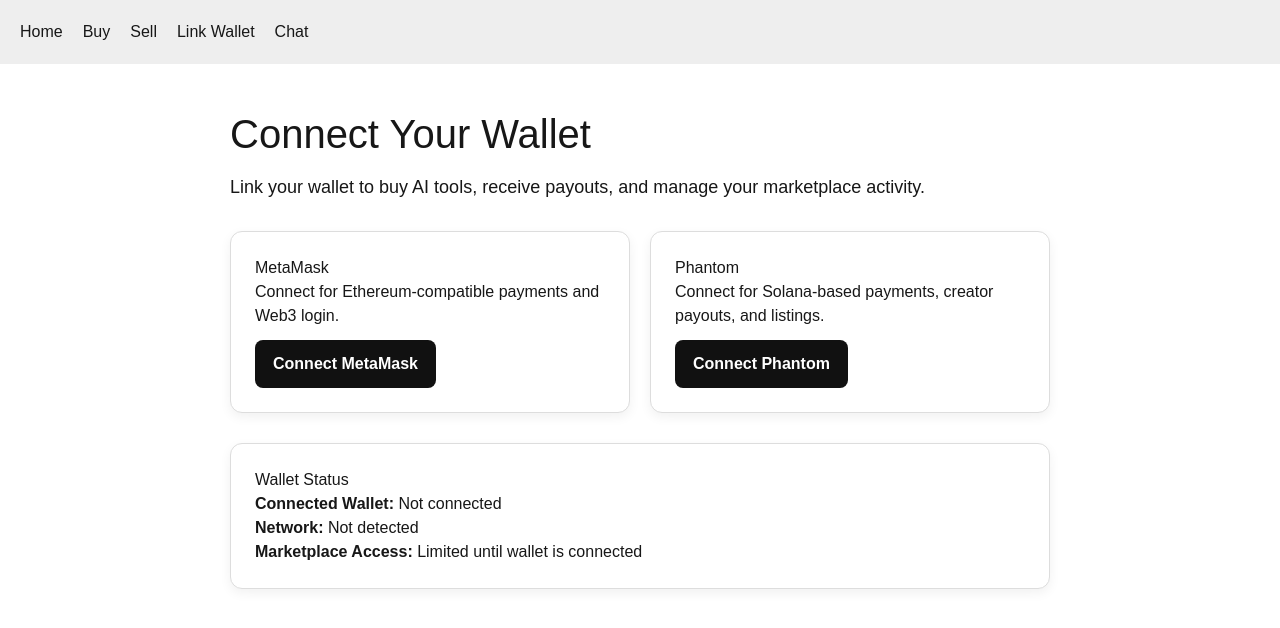
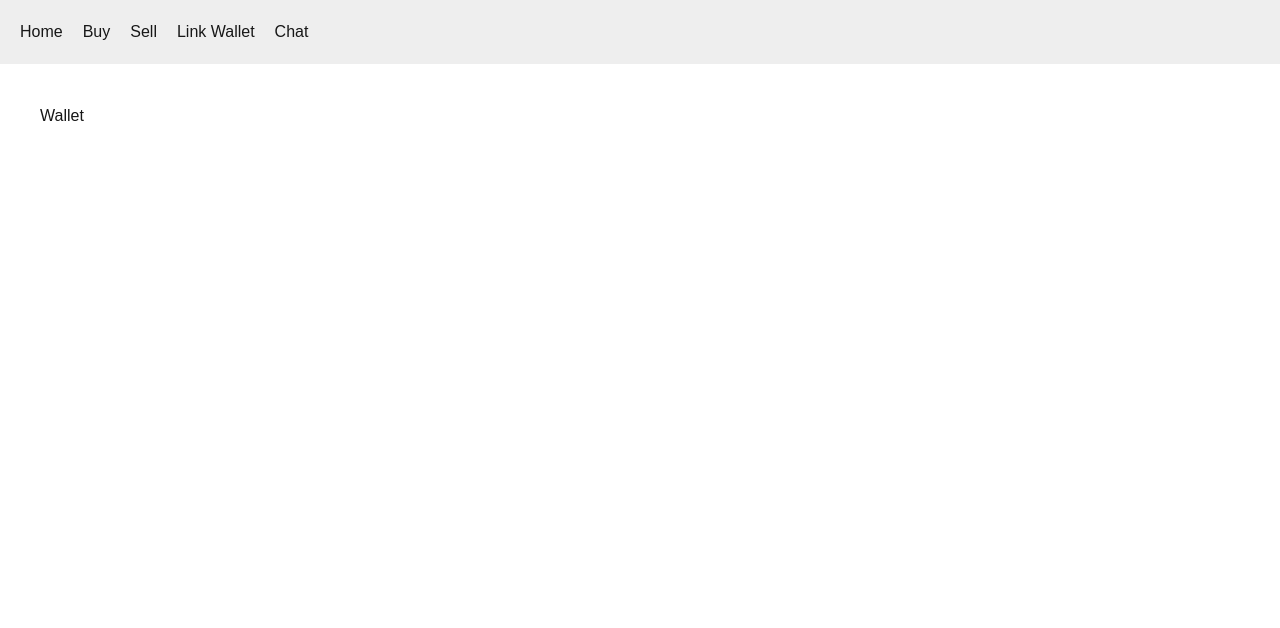
Before and after one commit to Gr33nstonecorp/shuka, a Next.js app: page /wallet in a window 1280 px wide. Shown: the top 628 px of the page. Built offline with nearby package versions, Linux system fonts and the light colour scheme.

Commit message:
Simplify WalletPage layout and header

```diff
--- a/app/wallet/page.tsx
+++ b/app/wallet/page.tsx
@@ -1,88 +1,7 @@
 export default function WalletPage() {
   return (
-    <main style={{ padding: "40px", maxWidth: "900px", margin: "0 auto" }}>
-      <h1 style={{ fontSize: "40px", marginBottom: "10px" }}>Connect Your Wallet</h1>
-      <p style={{ fontSize: "18px", marginBottom: "30px" }}>
-        Link your wallet to buy AI tools, receive payouts, and manage your marketplace activity.
-      </p>
-
-      <div
-        style={{
-          display: "grid",
-          gridTemplateColumns: "repeat(auto-fit, minmax(260px, 1fr))",
-          gap: "20px",
-          marginBottom: "30px",
-        }}
-      >
-        <div
-          style={{
-            border: "1px solid #ddd",
-            borderRadius: "12px",
-            padding: "24px",
-            background: "white",
-            boxShadow: "0 4px 12px rgba(0,0,0,0.06)",
-          }}
-        >
-          <h2 style={{ marginTop: 0 }}>MetaMask</h2>
-          <p>Connect for Ethereum-compatible payments and Web3 login.</p>
-          <button
-            style={{
-              marginTop: "12px",
-              padding: "12px 18px",
-              background: "#111",
-              color: "white",
-              border: "none",
-              borderRadius: "8px",
-              cursor: "pointer",
-              fontWeight: "bold",
-            }}
-          >
-            Connect MetaMask
-          </button>
-        </div>
-
-        <div
-          style={{
-            border: "1px solid #ddd",
-            borderRadius: "12px",
-            padding: "24px",
-            background: "white",
-            boxShadow: "0 4px 12px rgba(0,0,0,0.06)",
-          }}
-        >
-          <h2 style={{ marginTop: 0 }}>Phantom</h2>
-          <p>Connect for Solana-based payments, creator payouts, and listings.</p>
-          <button
-            style={{
-              marginTop: "12px",
-              padding: "12px 18px",
-              background: "#111",
-              color: "white",
-              border: "none",
-              borderRadius: "8px",
-              cursor: "pointer",
-              fontWeight: "bold",
-            }}
-          >
-            Connect Phantom
-          </button>
-        </div>
-      </div>
-
-      <div
-        style={{
-          border: "1px solid #ddd",
-          borderRadius: "12px",
-          padding: "24px",
-          background: "white",
-          boxShadow: "0 4px 12px rgba(0,0,0,0.06)",
-        }}
-      >
-        <h2 style={{ marginTop: 0 }}>Wallet Status</h2>
-        <p><strong>Connected Wallet:</strong> Not connected</p>
-        <p><strong>Network:</strong> Not detected</p>
-        <p><strong>Marketplace Access:</strong> Limited until wallet is connected</p>
-      </div>
+    <main style={{ padding: "40px" }}>
+      <h1>Wallet</h1>
     </main>
   );
 }
```
